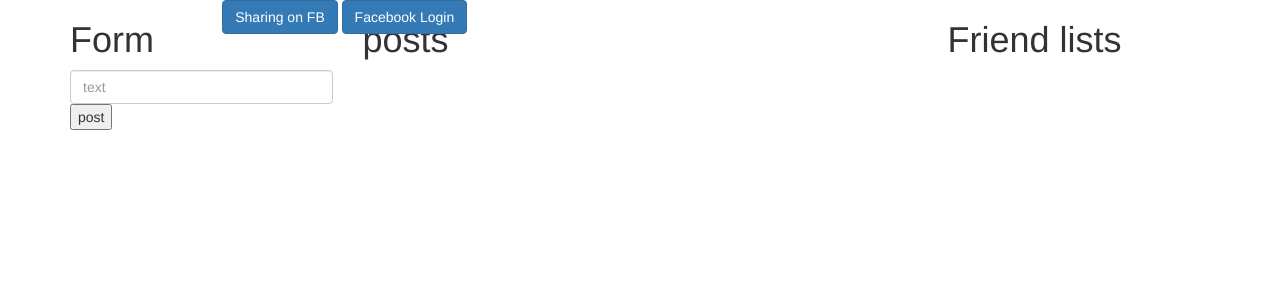
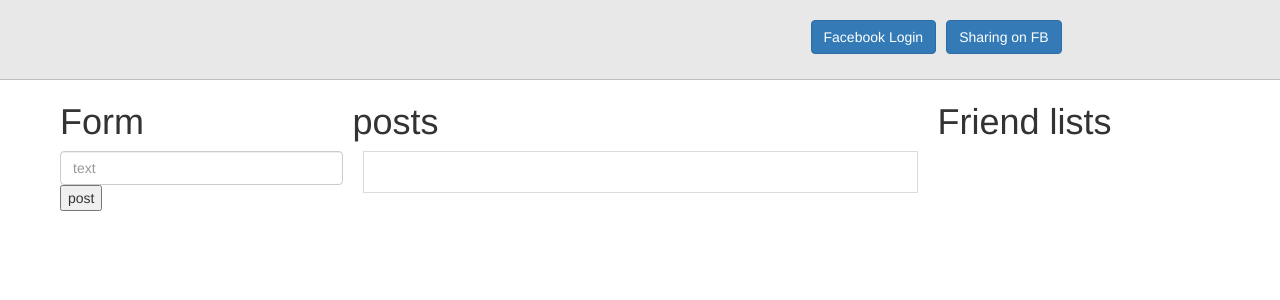
Before and after one commit to tom8u4286/sna2016, a Django app: page / in a window 1280 px wide. Shown: the top 300 px of the page. Run offline with Django 3.2, Linux system fonts and the light colour scheme; some libraries are stand-ins or nearby versions.

Commit message:
css added

```diff
--- /dev/null
+++ b/myapp/static/css/index.css
@@ -0,0 +1,66 @@
+.header{
+	background-color:#e8e8e8 ;
+	/*border:1px red solid;*/
+	border-bottom: 1px #bcbcbc solid;
+	height:10%;
+	position:fixed;
+}
+
+.middle{
+	margin-top:15px;
+	padding-top: 5px;
+}
+
+.logo{
+	float:left;
+	height:35px;
+	margin:0px;
+	padding:0px;
+}
+
+.login{
+	margin-right:10px;
+	float:right;
+}
+
+.share{
+	float:right;
+}
+
+.user-pic{
+	margin-right:10px;
+	margin-left:10px;
+	float:right;
+}
+
+span:hover{
+	background-color:white;
+	transition-delay:1s;
+}
+
+.input-mysize {
+	margin: 0px;
+	margin-left:18%;
+	float:left;
+	width: 350px;
+}
+
+.search-size{
+	font-size: 16px;
+}
+
+
+#main-container{
+	margin-top:6%;
+}
+
+.block{
+	padding:5px;
+	height:100%;
+}
+
+.container-post{
+	padding:10px;
+	border:1px #dbdbdb solid;
+	margin:10px;
+}
--- a/myapp/templates/myapp/index.html
+++ b/myapp/templates/myapp/index.html
@@ -1,4 +1,4 @@
-
+{% load staticfiles %}
 <!DOCTYPE html>
 <html>
 <head>
@@ -6,7 +6,7 @@
 <script src="//ajax.googleapis.com/ajax/libs/jquery/1.10.2/jquery.min.js"></script>
 <script src="//netdna.bootstrapcdn.com/bootstrap/3.0.2/js/bootstrap.min.js"></script>
 <link rel="stylesheet" href="//netdna.bootstrapcdn.com/bootstrap/3.0.2/css/bootstrap.min.css">
-<link rel="stylesheet" href="">
+<link rel="stylesheet" href="{% static 'css/index.css' %}">
 </head>
 <body>
 
```
